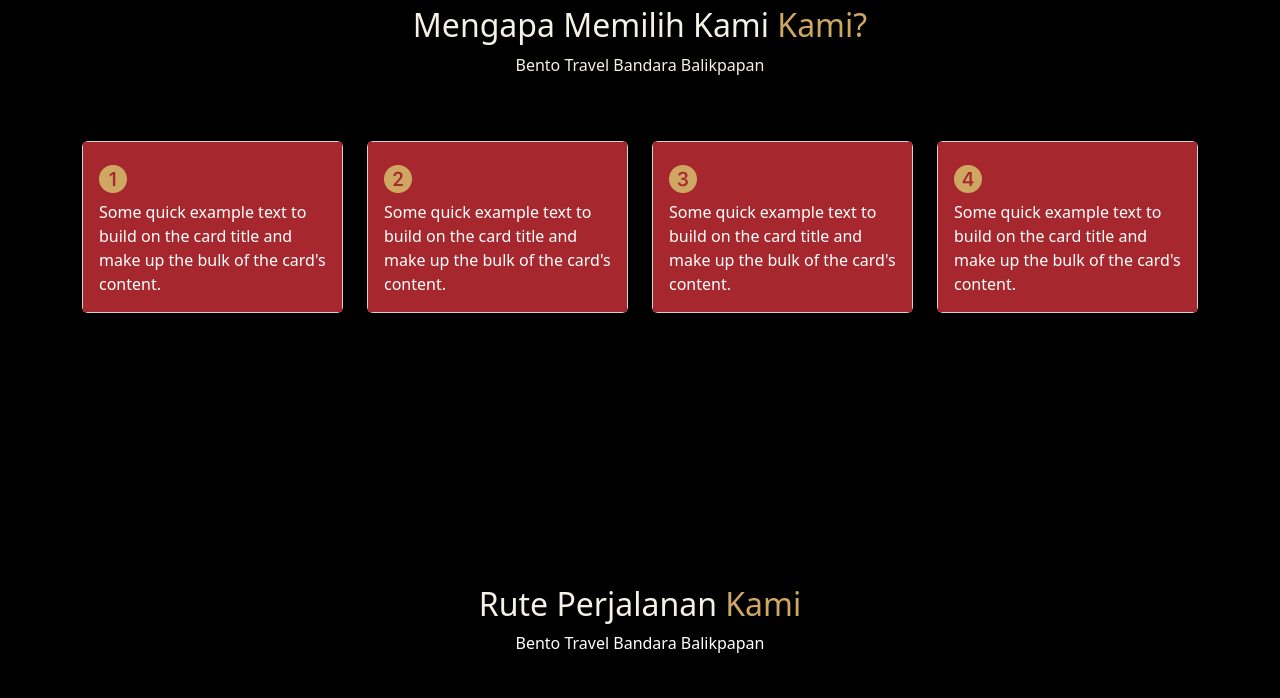
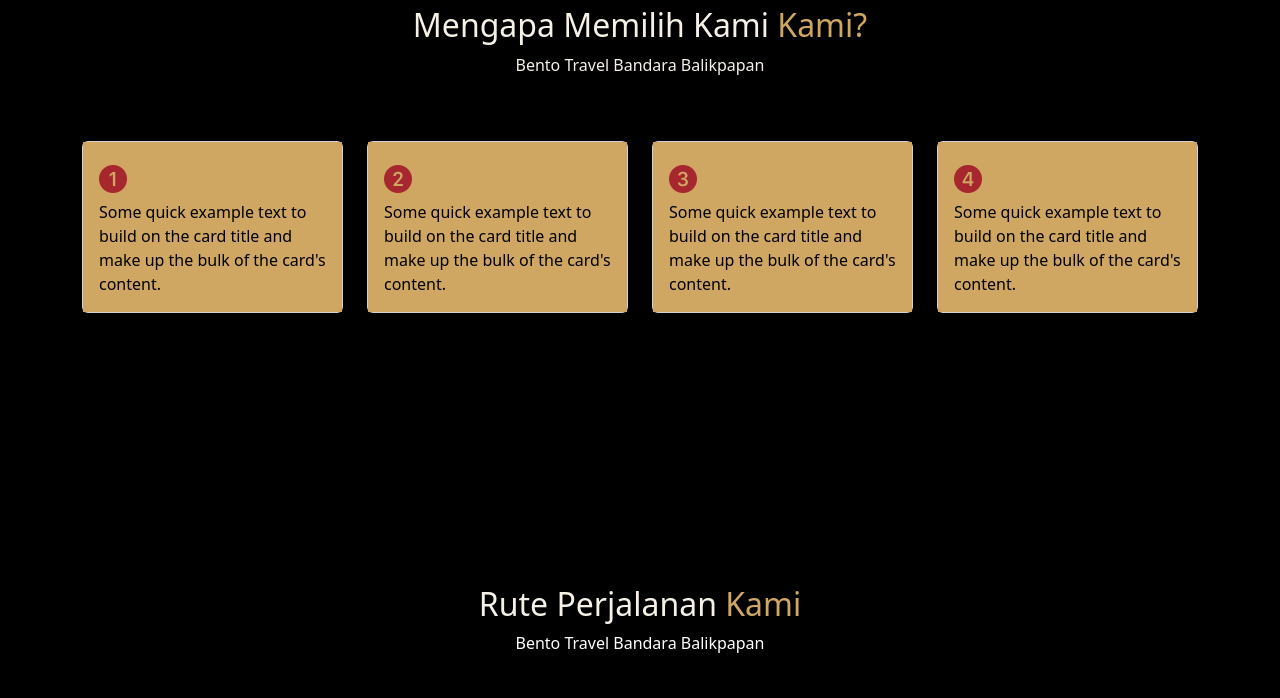
Before and after one commit to niamajhari/webprofile-atau-landing-page, a plain HTML site: page index.html in a window 1280 px wide. Shown: the part 1627-2325 px from the top of the page. Drawn offline with nearby package versions, Linux system fonts and the light colour scheme; a script that the page names is missing.

Commit message:
Add files via upload

```diff
--- a/index.html
+++ b/index.html
@@ -138,8 +138,8 @@
                 <div class="col-md-3 mb-3" >
                     <div class="card" >
                             <div class="card-body">
-                                 <i class="bi bi-1-circle-fill" style="font-size: 28px; color: #CFA763;"></i>
-                                 <p class="card-text " style="color: #ffffff;">Some quick example text to build on the card title and make up the bulk of the card's content.</p>
+                                 <i class="bi bi-1-circle-fill" style="font-size: 28px; color: #A6282E;"></i>
+                                 <p class="card-text " style="color: #000000;">Some quick example text to build on the card title and make up the bulk of the card's content.</p>
                              </div>
                     </div>
 
@@ -149,8 +149,8 @@
                    <div class="card" >
 
                             <div class="card-body">
-                                 <i class="bi bi-2-circle-fill" style="font-size: 28px; color: #CFA763;"></i>
-                                 <p class="card-text " style="color: #ffffff;">Some quick example text to build on the card title and make up the bulk of the card's content.</p>
+                                 <i class="bi bi-2-circle-fill" style="font-size: 28px; color: #A6282E;"></i>
+                                 <p class="card-text " style="color: #000000;">Some quick example text to build on the card title and make up the bulk of the card's content.</p>
                               </div>
                     </div>
                 </div>
@@ -159,8 +159,8 @@
                     <div class="card" >
 
                             <div class="card-body">
-                                <i class="bi bi-3-circle-fill" style="font-size: 28px; color: #CFA763;"></i>
-                                 <p class="card-text " style="color: #ffffff;">Some quick example text to build on the card title and make up the bulk of the card's content.</p>
+                                <i class="bi bi-3-circle-fill" style="font-size: 28px; color: #A6282E;"></i>
+                                 <p class="card-text " style="color: #000000;">Some quick example text to build on the card title and make up the bulk of the card's content.</p>
                                 </div>
                     </div>
                 </div>
@@ -169,8 +169,8 @@
                     <div class="card" >
 
                             <div class="card-body">
-                                <i class="bi bi-4-circle-fill" style="font-size: 28px; color: #CFA763;"></i>
-                                 <p class="card-text " style="color: #ffffff;">Some quick example text to build on the card title and make up the bulk of the card's content.</p>
+                                <i class="bi bi-4-circle-fill" style="font-size: 28px; color: #A6282E;"></i>
+                                 <p class="card-text " style="color: #000000;">Some quick example text to build on the card title and make up the bulk of the card's content.</p>
                                </div>
                     </div>
                  </div>
--- a/style1.css
+++ b/style1.css
@@ -31,7 +31,7 @@
                 color: #CFA763;
             }
         .about .card-body{
-            background-color: #A6282E;
+            background-color: #CFA763;
         }
 
          /* RUte */
```
